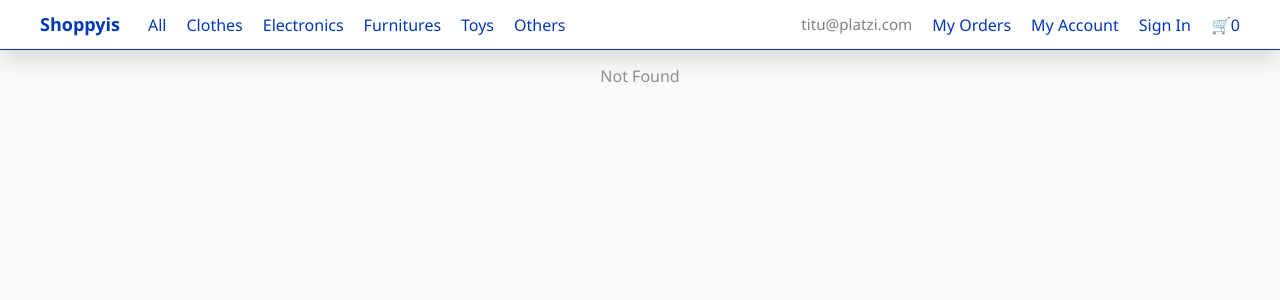
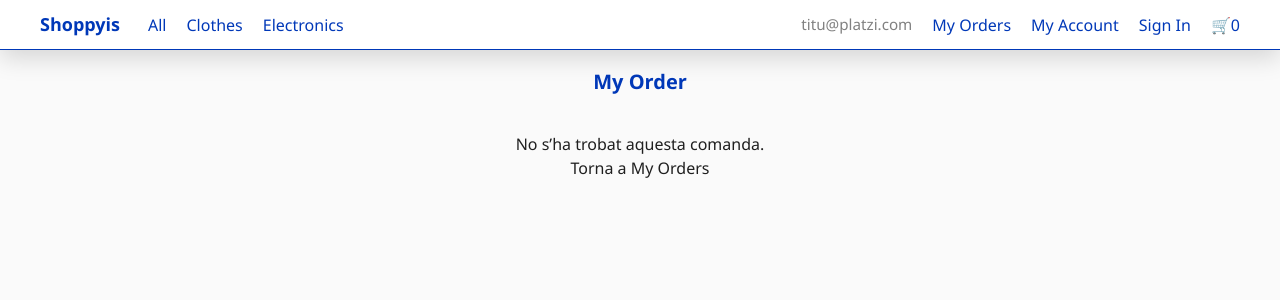
Before and after one commit to albertvallsbe/2025_shoppyis, a React (Vite) app: page /my-order/last in a window 1280 px wide. Before the commit this address had no page. Shown: the top 300 px of the page. Built offline with nearby package versions, Linux system fonts and the light colour scheme.

Commit message:
Add orders list

```diff
--- a/src/App.tsx
+++ b/src/App.tsx
@@ -17,9 +17,9 @@ export const App = () => {
 				<Routes>
 					<Route path="/" element={<Home />} />
 					<Route path="/my-account" element={<MyAccount />} />
-					<Route path="/my-order" element={<MyOrder />} />
 					<Route path="/my-orders" element={<MyOrders />} />
-					<Route path="/my-orders/last" element={<MyOrder />} />
+					<Route path="/my-order/last" element={<MyOrder />} />
+					<Route path="/my-order/:id" element={<MyOrder />} />
 					<Route path="/sign-in" element={<SignIn />} />
 					<Route path="/*" element={<NotFound />} />
 				</Routes>
--- a/src/components/CheckoutAsideCard/CheckoutAsideCard.tsx
+++ b/src/components/CheckoutAsideCard/CheckoutAsideCard.tsx
@@ -36,6 +36,7 @@ export const CheckoutAsideCard = () => {
 		context.setOrder((previousOrders) => [...previousOrders, orderToAdd]);
 		context.setCartProducts([]);
 		context.setCount(0);
+		context.closeCheckoutAsideMenu();
 	};
 
 	const showProduct = (product: Product) => {
@@ -79,7 +80,7 @@ export const CheckoutAsideCard = () => {
 						{totalPrice(context.cartProducts).toFixed(2)}€
 					</span>
 				</p>
-				<Link to="/my-orders/last">
+				<Link to="/my-order/last">
 					<button
 						type="button"
 						className="checkout-button"
--- a/src/components/Navbar/Navbar.tsx
+++ b/src/components/Navbar/Navbar.tsx
@@ -36,21 +36,6 @@ export const Navbar = () => {
 						Electronics
 					</NavLink>
 				</li>
-				<li>
-					<NavLink to="/furnitures" className={linkClass}>
-						Furnitures
-					</NavLink>
-				</li>
-				<li>
-					<NavLink to="/toys" className={linkClass}>
-						Toys
-					</NavLink>
-				</li>
-				<li>
-					<NavLink to="/others" className={linkClass}>
-						Others
-					</NavLink>
-				</li>
 			</ul>
 			<ul className="navbar__right">
 				<li className="navbar__email">titu@platzi.com</li>
--- a/src/pages/Home/Home.tsx
+++ b/src/pages/Home/Home.tsx
@@ -8,7 +8,7 @@ export const Home = (): JSX.Element => {
 	const [items, setItems] = useState<Product[]>([]);
 
 	useEffect(() => {
-		fetch("https://api.escuelajs.co/api/v1/products")
+		fetch(import.meta.env.VITE_PLATZI_API_BASE)
 			.then((response) => response.json())
 			.then((data: Product[]) => setItems(data ?? []));
 	}, []);
--- a/src/pages/MyOrder/MyOrder.tsx
+++ b/src/pages/MyOrder/MyOrder.tsx
@@ -1,21 +1,32 @@
 import { useContext } from "react";
-import { Link } from "react-router-dom";
+import { Link, useParams } from "react-router-dom";
 import { ChevronLeftIcon } from "@heroicons/react/24/solid";
 import { Layout } from "../../components/Layout/Layout";
 import { CartContext } from "../../context/cart/CartContext";
 import { OrderCard } from "../../components/OrderCard/OrderCard";
-import type { Product } from "../../types/product";
+import type { Product, Order } from "../../types/product";
 
-export const MyOrder = () => {
+export const MyOrder = (): JSX.Element => {
 	const context = useContext(CartContext);
-	const lastOrder = context.order.at(-1);
-	const products: Product[] = lastOrder?.products ?? [];
+	const { id: idOrLast } = useParams<{ id: string }>();
+
+	let selectedOrder: Order | undefined;
+	if (idOrLast === "last") {
+		selectedOrder = context.order.at(-1);
+	} else if (idOrLast) {
+		selectedOrder = context.order.find(
+			(order) => String(order.id) === idOrLast
+		);
+	}
+
+	const products: Product[] = selectedOrder?.products ?? [];
 
 	const showProduct = (product: Product) => {
-		// CHANGED
-		context.setProductToShow(product); // CHANGED
-		context.openProductDetail(); // CHANGED
+		context.setProductToShow(product);
+		context.openProductDetail();
 	};
+
+	const isNotFound = !selectedOrder;
 
 	return (
 		<Layout>
@@ -26,11 +37,19 @@ export const MyOrder = () => {
 					</Link>
 					<h1 className="order-page__title">My Order</h1>
 				</header>
-				<div className="product-detail__list">
-					{products.length === 0 ? (
-						<p className="order-page__empty">No tens cap comanda encara.</p>
-					) : (
-						products.map((product) => (
+
+				{isNotFound ? (
+					<p className="order-page__empty">
+						No s’ha trobat aquesta comanda.{" "}
+						<Link to="/my-orders">Torna a My Orders</Link>
+					</p>
+				) : products.length === 0 ? (
+					<p className="order-page__empty">
+						No tens cap producte en aquesta comanda.
+					</p>
+				) : (
+					<div className="product-detail__list">
+						{products.map((product) => (
 							<OrderCard
 								key={product.id}
 								id={product.id}
@@ -39,9 +58,9 @@ export const MyOrder = () => {
 								price={product.price}
 								onClick={() => showProduct(product)}
 							/>
-						))
-					)}
-				</div>
+						))}
+					</div>
+				)}
 			</section>
 		</Layout>
 	);
--- a/src/pages/MyOrders/MyOrders.tsx
+++ b/src/pages/MyOrders/MyOrders.tsx
@@ -19,7 +19,8 @@ export const MyOrders = () => {
 						<Link
 							className="orders-page__item"
 							key={index}
-							to={`/my-orders/${index}`}
+							to={`/my-order/${order.id}`}
+							state={order}
 						>
 							<OrdersCard
 								totalPrice={order.totalPrice}
```
